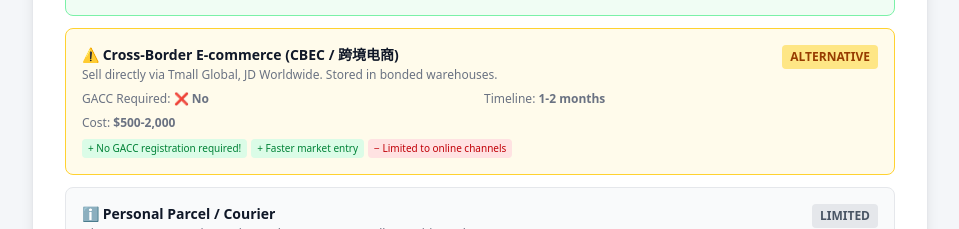
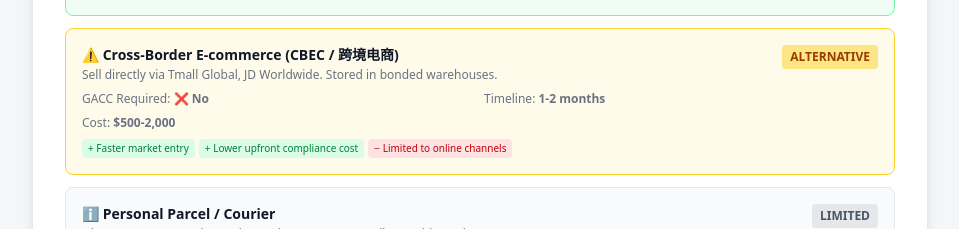
Before and after one commit to seasea-clouds/compli-service, a Next.js app: page /compli-service/report/preview in a window 1280 px wide. Shown: the part 1540-1769 px from the top of the page, without its empty margins (160-1119 px from the left). Built offline with nearby package versions, Linux system fonts and the light colour scheme.

Commit message:
fix: update hardcoded preview sample data to match new pricing/language

```diff
--- a/src/app/report/preview/page.tsx
+++ b/src/app/report/preview/page.tsx
@@ -28,7 +28,7 @@
   },
   channels: [
     { channel: "General Trade (一般贸易)", suitability: 'high', gaccRequired: true, description: "Standard import channel for commercial sale in physical retail and wholesale.", advantages: ["Full market access (online + offline)", "Build brand presence in China", "Higher margins at scale"], disadvantages: ["Full compliance overhead (GACC + label + testing)", "Longer timeline", "Requires Chinese entity or authorized agent"], timeline: "2-4 months", costRange: "$3,000-8,000" },
-    { channel: "Cross-Border E-commerce (CBEC / 跨境电商)", suitability: 'medium', gaccRequired: false, description: "Sell directly via Tmall Global, JD Worldwide. Stored in bonded warehouses.", advantages: ["No GACC registration required!", "Faster market entry", "Lower upfront compliance cost", "Test market before full commitment"], disadvantages: ["Limited to online channels", "Per-shipment limits (RMB 5,000/transaction)", "Cannot sell through retail stores", "CBEC positive list restrictions"], timeline: "1-2 months", costRange: "$500-2,000" },
+    { channel: "Cross-Border E-commerce (CBEC / 跨境电商)", suitability: 'medium', gaccRequired: false, description: "Sell directly via Tmall Global, JD Worldwide. Stored in bonded warehouses.", advantages: ["Faster market entry", "Lower upfront compliance cost", "Test market before full commitment", "Simplified regulatory pathway"], disadvantages: ["Limited to online channels", "Per-shipment limits (RMB 5,000/transaction)", "Cannot sell through retail stores", "CBEC positive list restrictions"], timeline: "1-2 months", costRange: "$500-2,000" },
     { channel: "Personal Parcel / Courier", suitability: 'low', gaccRequired: false, description: "Direct-to-consumer via courier (FedEx, DHL). For small quantities only.", advantages: ["No compliance needed for personal use", "Fastest"], disadvantages: ["Strictly limited to personal use quantities", "Not scalable", "Cannot build brand in market"], timeline: "Days", costRange: "$0-200 per shipment" },
   ],
   tariffInfo: {
@@ -117,13 +117,13 @@
     { phase: "Initial Assessment & Classification", duration: "1-2 weeks", description: "Confirm HS code, GACC category classification, and identify required documents.", responsible: 'SinoTrade', dependencies: [] },
     { phase: "Document Preparation & Translation", duration: "2-4 weeks", description: "Gather all required documents, translate to Chinese, notarize where required.", responsible: 'Both', dependencies: ["Initial assessment complete"] },
     { phase: "Lab Testing (CNAS Accredited)", duration: "2-3 weeks", description: "Product samples sent to CNAS-accredited lab for required testing.", responsible: 'SinoTrade', dependencies: ["Sample shipment arranged"] },
-    { phase: "Application Submission (CIFER)", duration: "1-2 weeks", description: "Submit registration via CIFER system. Self-registration by manufacturer possible.", responsible: 'SinoTrade', dependencies: ["All documents ready", "Lab reports received"] },
+    { phase: "Application Submission (CIFER)", duration: "1-2 weeks", description: "Submit registration via CIFER system with our team handling all documentation and submission requirements.", responsible: 'SinoTrade', dependencies: ["All documents ready", "Lab reports received"] },
     { phase: "GACC Review & Approval", duration: "2-6 weeks", description: "GACC processes application. Issue registration certificate upon approval.", responsible: 'SinoTrade', dependencies: ["Application submitted"] },
     { phase: "Label Design & Compliance", duration: "2-3 weeks", description: "Design Chinese label per GB 7718/28050. Submit for compliance review.", responsible: 'SinoTrade', dependencies: ["Product details finalized"] },
     { phase: "First Shipment & Customs Clearance", duration: "1-3 weeks", description: "First commercial shipment. CIQ inspection: document check, label verification, random sampling.", responsible: 'Both', dependencies: ["GACC Registration certificate", "Label approved"] },
   ],
   costBreakdown: [
-    { item: "GACC Registration Fee", estimatedRange: "$0-500", notes: "Direct registration is free via CIFER. Agent-assisted: $200-500." },
+    { item: "GACC Registration Fee", estimatedRange: "$200-800", notes: "CIFER system filing with professional agent handling." },
     { item: "Laboratory Testing (CNAS)", estimatedRange: "$600-2,000", notes: "Required tests: Microbiological, Heavy metals, Food additives, Melamine, Pesticide residues." },
     { item: "Document Translation & Notarization", estimatedRange: "$500-2,000", notes: "All non-Chinese documents need certified Chinese translation." },
     { item: "Chinese Label Design & Compliance Review", estimatedRange: "$300-1,500", notes: "Includes GB 7718 check, nutrition panel, 2 revision rounds." },
```
